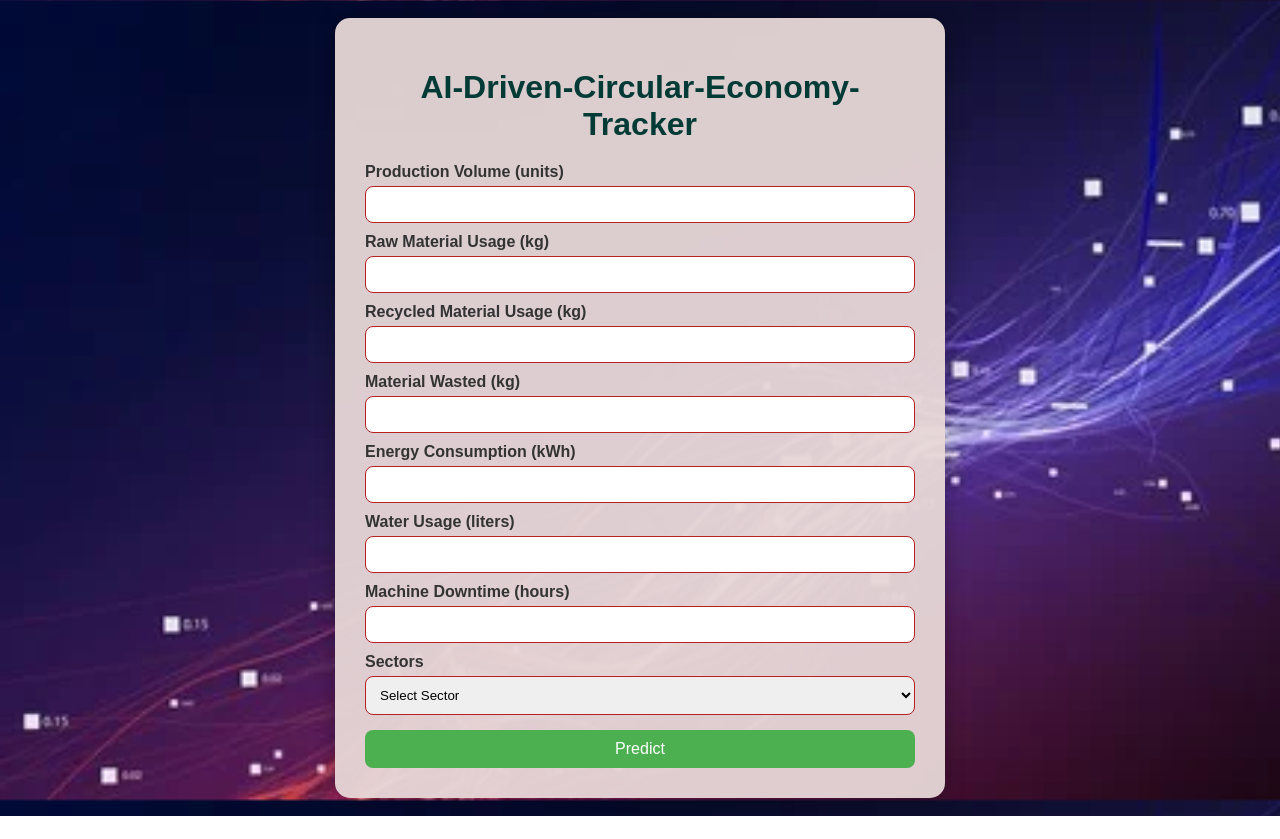
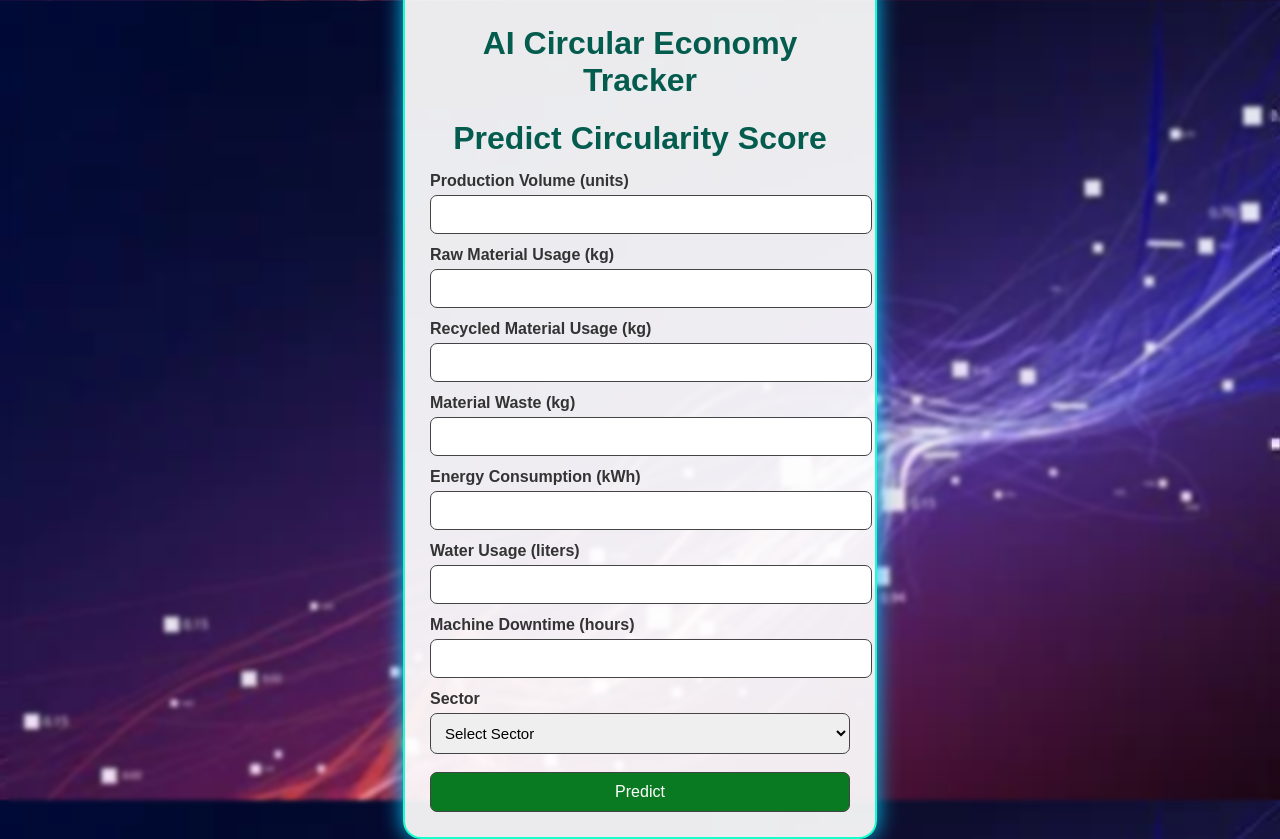
Before and after one commit to Alexander789400/AI-driven-Circular-Economy-Tracker, a Flask app: page / in a window 1280 px wide. Before the commit the page ends 816 px from the top, so only its background shows below. Run offline with Flask 3, Linux system fonts and the light colour scheme; parts of the project's set-up code (start-up, migrations or seed data) failed here and were passed over.

Commit message:
modified app.py and index.html

```diff
--- a/app.py
+++ b/app.py
@@ -26,74 +26,80 @@ sectors = {
     "Textiles": 4
 }
 
-cols_to_scale = [
-    'production_volume_units',
-    'raw_material_kg',
-    'recycled_material_kg',
-    'waste_kg',
-    'energy_kwh',
-    'water_liters'
-]
-
 @app.route('/', methods=['GET', 'POST'])
 def index():
     prediction_class = None
     prediction_regression = None
     details = None
+    recommendations = None
 
     if request.method == 'POST':
         try:
-            # Get feature inputs from user
-            production_volume_units = float(request.form['production_volume_units'])
-            raw_material_kg = float(request.form['raw_material_kg'])
-            recycled_material_kg = float(request.form['recycled_material_kg'])
-            waste_kg = float(request.form['waste_kg'])
-            energy_kwh = float(request.form['energy_kwh'])
-            water_liters = float(request.form['water_liters'])
-            machine_downtime_hours = float(request.form['machine_downtime_hours'])
-            sector = request.form['sector']
+            # Inputs
+            production = float(request.form['production_volume_units'])
+            raw = float(request.form['raw_material_kg'])
+            rec = float(request.form['recycled_material_kg'])
+            waste = float(request.form['waste_kg'])
+            energy = float(request.form['energy_kwh'])
+            water = float(request.form['water_liters'])
+            downtime_hours = float(request.form['machine_downtime_hours'])
+            sector_text = request.form['sector']
 
-            # Calculate derived features
-            material_recovery_rate = recycled_material_kg / (recycled_material_kg + waste_kg)  # avoid divide by zero
-            machine_downtime_ratio = (machine_downtime_hours * 60) / 1440  # convert hours to ratio
+            # Derived features
+            material_rate = rec / (rec + waste) if (rec + waste) != 0 else 0
+            downtime_ratio = (downtime_hours * 60) / 1440
+            sector_encoded = sectors.get(sector_text, 0)
 
-            # Encode sector
-            sector_encoded = sectors.get(sector, 0)
+            # Scale only 6 features
+            six_features = np.array([[production, raw, rec, waste, energy, water]])
+            six_scaled = scaler.transform(six_features)
 
-            # Prepare feature array
-            features = [
-                production_volume_units,
-                raw_material_kg,
-                recycled_material_kg,
-                waste_kg,
-                energy_kwh,
-                water_liters,
-                material_recovery_rate,
-                sector_encoded,
-                machine_downtime_ratio
-            ]
+            # Final feature vector (correct order!)
+            final_features = np.hstack([
+                six_scaled,
+                np.array([[material_rate, sector_encoded, downtime_ratio]])
+            ])
 
-            # Scale required features
-            features_scaled = np.array(features).reshape(1, -1)
-            features_scaled[:, :6] = scaler.transform(features_scaled[:, :6])  # scale only first 6 features
+            # Predict
+            pred_class_num = logistic_model.predict(final_features)[0]
+            prediction_class = "High Waste" if pred_class_num == 1 else "Low Waste"
 
-            # Predictions
-            prediction_class_num = logistic_model.predict(features_scaled)[0]
-            prediction_class = "High waste" if prediction_class_num == 1 else "Low waste"
-            prediction_regression = ridge_model.predict(features_scaled)[0]
+            pred_reg = ridge_model.predict(final_features)[0]
 
+            # Prepare details
             details = {
                 "Waste Level (Classification)": prediction_class,
-                "Circularity Score (Regression)": round(prediction_regression, 2),
-                "Material Recovery Rate": round(material_recovery_rate, 3),
-                "Machine Downtime Ratio": round(machine_downtime_ratio, 3)
+                "Circularity Score (Regression)": round(pred_reg, 2),
+                "Material Recovery Rate": round(material_rate, 3),
+                "Machine Downtime Ratio": round(downtime_ratio, 3)
             }
+
+            # Recommendations
+            recommendations = []
+            if prediction_class == "High Waste":
+                recommendations.append("Increase recycled input materials to reduce waste output.")
+                recommendations.append("Optimize production efficiency to reduce raw material usage.")
+                recommendations.append("Improve segregation at source to enhance material recovery rate.")
+            else:
+                recommendations.append("Maintain current waste efficiency — performance is good!")
+                recommendations.append("Continue monitoring material flows to prevent future increases.")
+
+            if material_rate < 0.4:
+                recommendations.append("Material recovery rate is low — consider improving recycling processes.")
+
+            if downtime_ratio > 0.3:
+                recommendations.append("High machine downtime — consider maintenance scheduling optimization.")
 
         except Exception as e:
             details = {"Error": str(e)}
 
-    return render_template('index.html', sectors=sectors.keys(),
-                           details=details)
+    return render_template(
+        'index.html',
+        sectors=sectors.keys(),
+        details=details,
+        recommendations=recommendations
+    )
+
 
 if __name__ == '__main__':
     app.run(debug=True)
--- a/templates/index.html
+++ b/templates/index.html
@@ -3,7 +3,8 @@
 <head>
     <meta charset="UTF-8">
     <meta name="viewport" content="width=device-width, initial-scale=1.0">
-    <title>AI-Driven-Circular-Economy-Tracker</title>
+    <title>AI-Driven Circular Economy Tracker</title>
+
     <style>
         body {
             font-family: Arial, sans-serif;
@@ -16,100 +17,165 @@
             justify-content: center;
             align-items: center;
             height: 100vh;
+            backdrop-filter: blur(2px);
         }
-        .container {
-            background: rgba(231, 215, 215, 0.95);
-            padding: 30px;
-            border-radius: 15px;
-            box-shadow: 0 0 20px rgba(0,0,0,0.3);
-            max-width: 550px;
-            width: 100%;
+
+        /* MAIN WRAPPER - 2 columns */
+        .wrapper {
+            display: flex;
+            gap: 30px;
+            align-items: flex-start;
         }
+
+        /* ---------- GLOWING BORDER FORM ---------- */
+        .form-box {
+            background: rgba(255,255,255,0.92);
+            padding: 25px;
+            border-radius: 18px;
+            width: 420px;
+            box-shadow: 0 0 20px rgba(0,255,200,0.5);
+            border: 2px solid rgba(0,255,200,0.9);
+            animation: glow 2s infinite alternate;
+        }
+
+        @keyframes glow {
+            from { box-shadow: 0 0 12px #00ffd0; }
+            to   { box-shadow: 0 0 22px #00c8ff; }
+        }
+
         h1 {
             text-align: center;
-            margin-bottom: 20px;
-            color: #023a36;
+            color: #045c4e;
+            margin-bottom: 15px;
         }
+
         label {
             font-weight: bold;
+            margin-top: 12px;
             display: block;
-            margin-top: 10px;
         }
+
         input, select, button {
             width: 100%;
             padding: 10px;
             margin-top: 5px;
-            border-radius: 8px;
-            border: 1px solid #b52121;
-            box-sizing: border-box;
+            border-radius: 7px;
+            border: 1px solid #444;
+            font-size: 15px;
         }
+
         button {
-            background-color: #4CAF50;
+            background-color: #0a7a22;
             color: white;
-            border: none;
+            margin-top: 18px;
             cursor: pointer;
             font-size: 16px;
-            margin-top: 15px;
+            transition: 0.3s;
         }
+
         button:hover {
-            background-color: #013c04;
+            background-color: #064f14;
         }
-        .results {
-            margin-top: 20px;
-            padding: 15px;
-            background: #f0f0f0;
-            border-radius: 10px;
+
+        /* -------- RIGHT SIDE PREDICTION BOX -------- */
+        .results-box {
+            width: 330px;
+            background: rgba(255,255,255,0.9);
+            padding: 20px;
+            border-radius: 18px;
+            border-left: 6px solid #008f6b;
+            box-shadow: 0 0 18px rgba(0,0,0,0.25);
+            animation: fadeIn 1s ease;
         }
+
+        @keyframes fadeIn {
+            from { opacity: 0; transform: translateX(20px); }
+            to   { opacity: 1; transform: translateX(0); }
+        }
+
+        .results-box h3 {
+            color: #024139;
+            margin-top: 0;
+        }
+
+        .results-box ul {
+            padding-left: 18px;
+        }
+
+        .results-box li {
+            margin-bottom: 6px;
+        }
+
     </style>
 </head>
+
 <body>
-    <div class="container">
-        <h1>AI-Driven-Circular-Economy-Tracker</h1>
+
+    <div class="wrapper">
+
+        <!-- LEFT FORM -->
+        <div class="form-box">
+            <h1>AI Circular Economy Tracker</h1>
+            <h1>Predict Circularity Score</h1>
+
             <form method="POST">
-            <label for="production_volume_units">Production Volume (units)</label>
-            <input type="number" step="any" min="0" name="production_volume_units" required>
 
-            <label for="raw_material_kg">Raw Material Usage (kg)</label>
-            <input type="number" step="any" min="0" name="raw_material_kg" required>
+                <label>Production Volume (units)</label>
+                <input type="number" step="any" name="production_volume_units" required>
 
-            <label for="recycled_material_kg">Recycled Material Usage (kg)</label>
-            <input type="number" step="any" min="0" name="recycled_material_kg" required>
+                <label>Raw Material Usage (kg)</label>
+                <input type="number" step="any" name="raw_material_kg" required>
 
-            <label for="waste_kg">Material Wasted (kg)</label>
-            <input type="number" step="any" min="0" name="waste_kg" required>
+                <label>Recycled Material Usage (kg)</label>
+                <input type="number" step="any" name="recycled_material_kg" required>
 
-            <label for="energy_kwh">Energy Consumption (kWh)</label>
-            <input type="number" step="any" min="0" name="energy_kwh" required>
+                <label>Material Waste (kg)</label>
+                <input type="number" step="any" name="waste_kg" required>
 
-            <label for="water_liters">Water Usage (liters)</label>
-            <input type="number" step="any" min="0" name="water_liters" required>
+                <label>Energy Consumption (kWh)</label>
+                <input type="number" step="any" name="energy_kwh" required>
 
-            <label for="machine_downtime_hours">Machine Downtime (hours)</label>
-            <input type="number" step="any" min="0" name="machine_downtime_hours" required>
+                <label>Water Usage (liters)</label>
+                <input type="number" step="any" name="water_liters" required>
 
-            <label for="sector">Sectors</label>
+                <label>Machine Downtime (hours)</label>
+                <input type="number" step="any" name="machine_downtime_hours" required>
+
+                <label>Sector</label>
                 <select name="sector" required>
                     <option value="" disabled selected>Select Sector</option>
-                {% for sector in sectors %}
-                    <option value="{{ sector }}">{{ sector }}</option>
+                    {% for s in sectors %}
+                        <option value="{{ s }}">{{ s }}</option>
                     {% endfor %}
                 </select>
 
                 <button type="submit">Predict</button>
             </form>
+        </div>
 
+        <!-- RIGHT SIDE PREDICTIONS -->
         {% if details %}
-        <div class="results">
+        <div class="results-box">
             {% if details.Error %}
                 <p style="color:red;">Error: {{ details.Error }}</p>
             {% else %}
-                <p><strong>Waste Level (Classification):</strong> {{ details['Waste Level (Classification)'] }}</p>
-                <p><strong>Circularity Score (Regression):</strong> {{ details['Circularity Score (Regression)'] }}</p>
+                <h3>Predicted Results</h3>
+                <p><strong>Waste Level:</strong> {{ details['Waste Level (Classification)'] }}</p>
+                <p><strong>Circularity Score:</strong> {{ details['Circularity Score (Regression)'] }}</p>
                 <p><strong>Material Recovery Rate:</strong> {{ details['Material Recovery Rate'] }}</p>
                 <p><strong>Machine Downtime Ratio:</strong> {{ details['Machine Downtime Ratio'] }}</p>
+
+                <h3>Recommendations</h3>
+                <ul>
+                    {% for rec in details['Recommendations'] %}
+                        <li>{{ rec }}</li>
+                    {% endfor %}
+                </ul>
             {% endif %}
         </div>
         {% endif %}
+
     </div>
+
 </body>
 </html>
```
Lines whose indentation alone changed are shown as unchanged.
